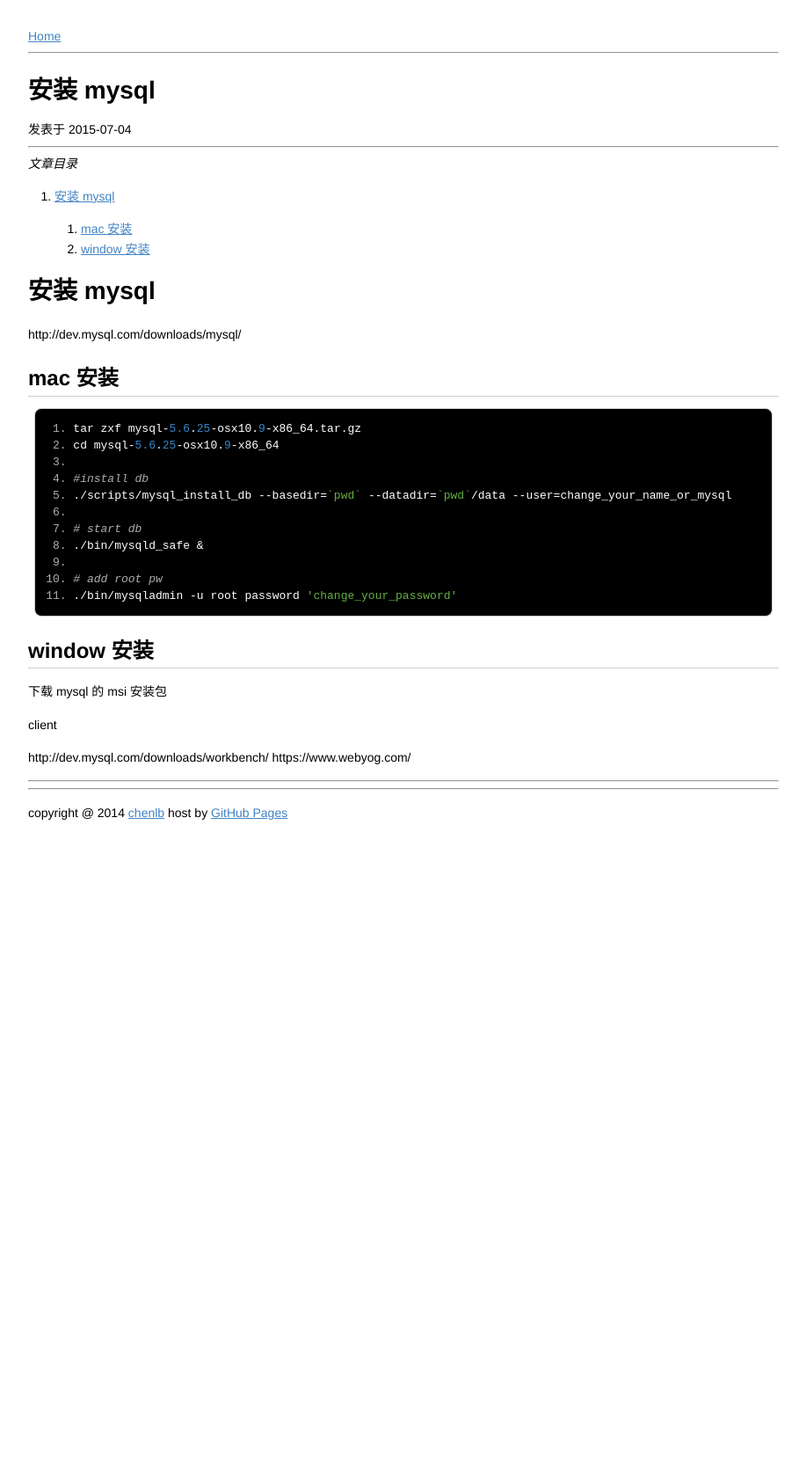
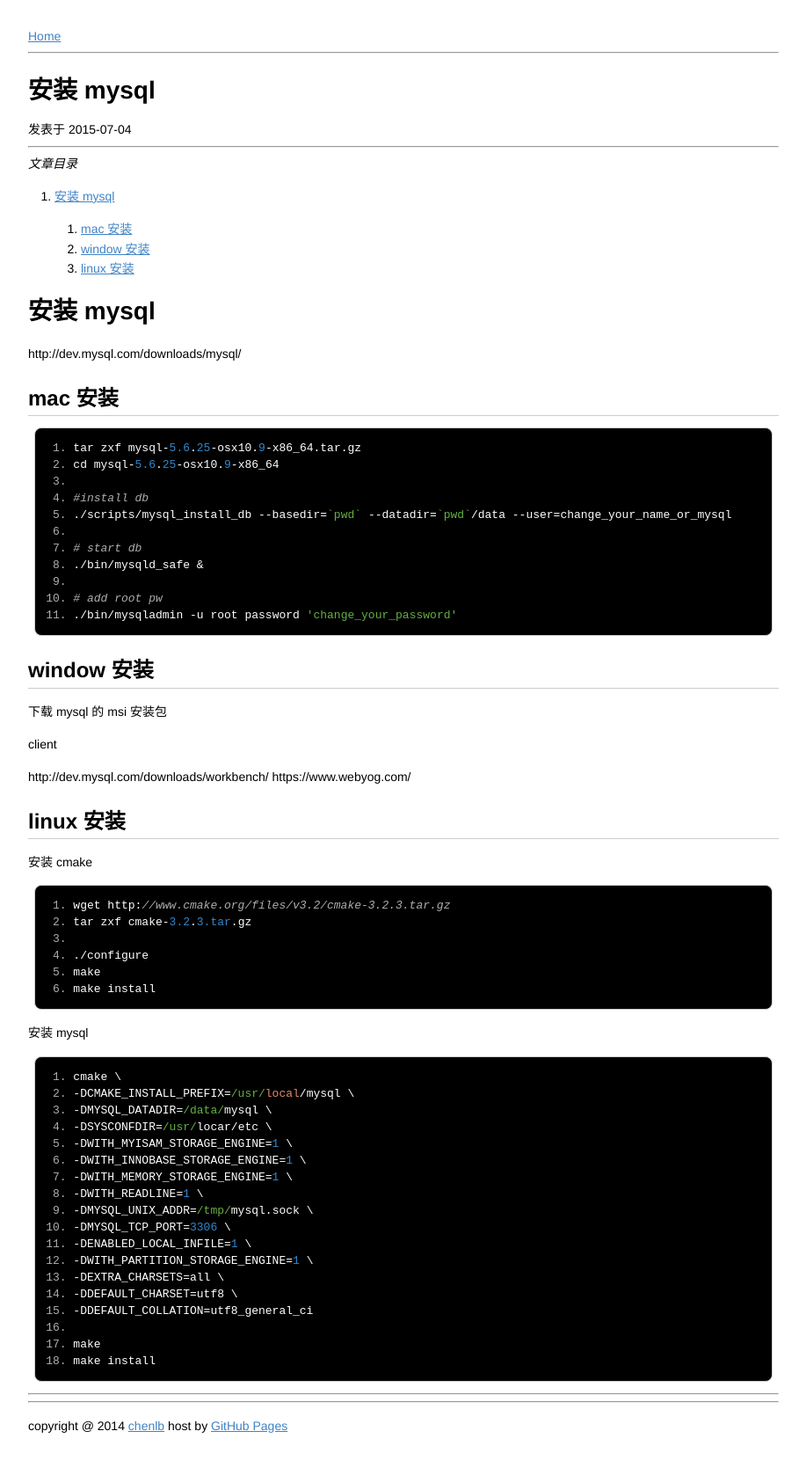
Before and after one commit to chenlb/chenlb.github.io, a Jekyll site: the page built from _posts/2015-07-04-install_mysql.md, in a window 1280 px wide. Shown: the whole page at 88% size, without its empty margins (181-1098 px from the left). Built offline with Jekyll 4.4.1, drawn with Linux system fonts in a browser that asks for light colours; before the commit the page ends 981 px from its top, so only the background shows below that.

Commit message:
mysql cmake 安装

````diff
--- a/_posts/2015-07-04-install_mysql.md
+++ b/_posts/2015-07-04-install_mysql.md
@@ -33,3 +33,39 @@ client
 
 http://dev.mysql.com/downloads/workbench/
 https://www.webyog.com/
+
+## linux 安装
+
+安装 cmake
+
+```bash
+wget http://www.cmake.org/files/v3.2/cmake-3.2.3.tar.gz
+tar zxf cmake-3.2.3.tar.gz
+
+./configure
+make
+make install
+```
+
+安装 mysql
+
+```bash
+cmake \
+-DCMAKE_INSTALL_PREFIX=/usr/local/mysql \
+-DMYSQL_DATADIR=/data/mysql \
+-DSYSCONFDIR=/usr/locar/etc \
+-DWITH_MYISAM_STORAGE_ENGINE=1 \
+-DWITH_INNOBASE_STORAGE_ENGINE=1 \
+-DWITH_MEMORY_STORAGE_ENGINE=1 \
+-DWITH_READLINE=1 \
+-DMYSQL_UNIX_ADDR=/tmp/mysql.sock \
+-DMYSQL_TCP_PORT=3306 \
+-DENABLED_LOCAL_INFILE=1 \
+-DWITH_PARTITION_STORAGE_ENGINE=1 \
+-DEXTRA_CHARSETS=all \
+-DDEFAULT_CHARSET=utf8 \
+-DDEFAULT_COLLATION=utf8_general_ci
+
+make
+make install
+```
````
